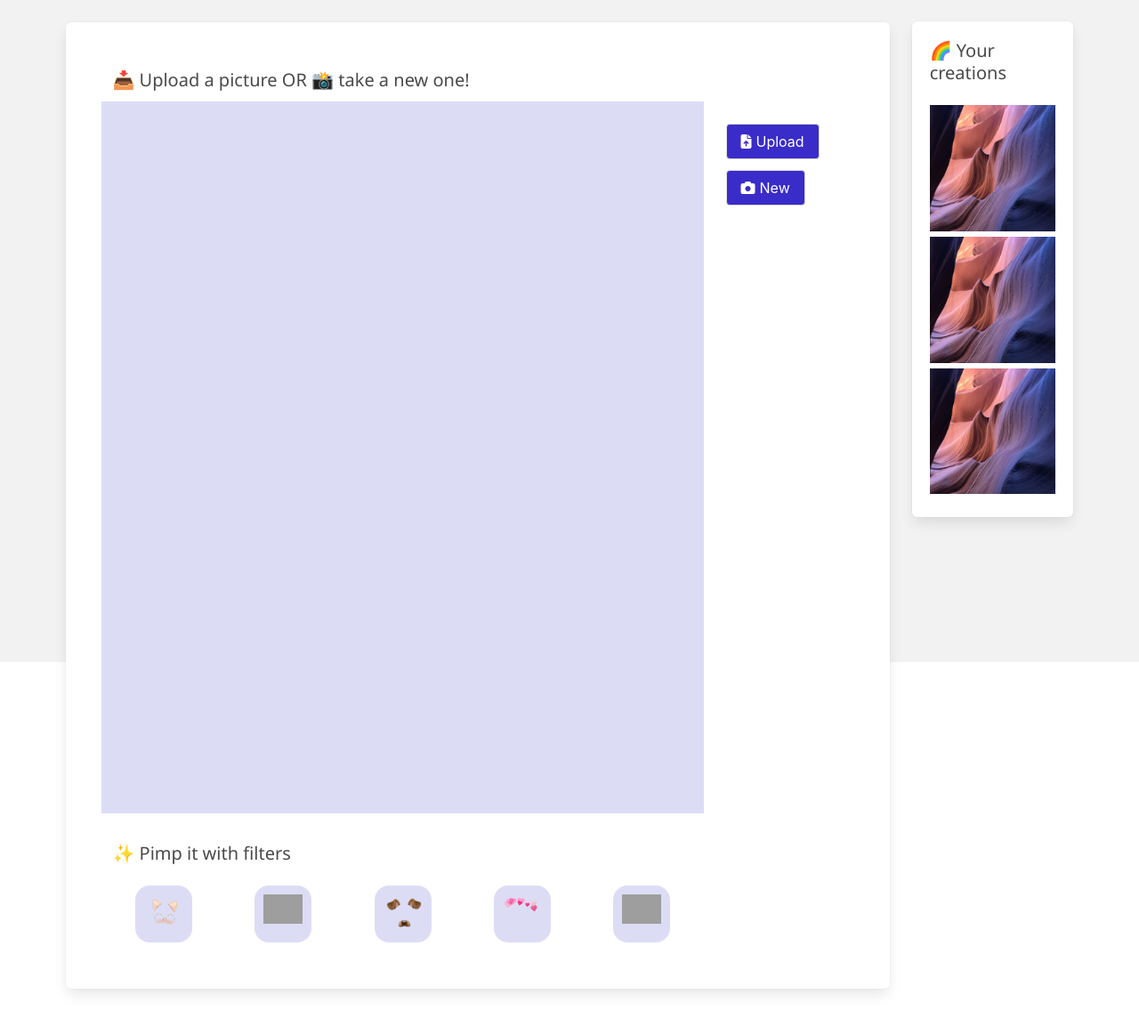
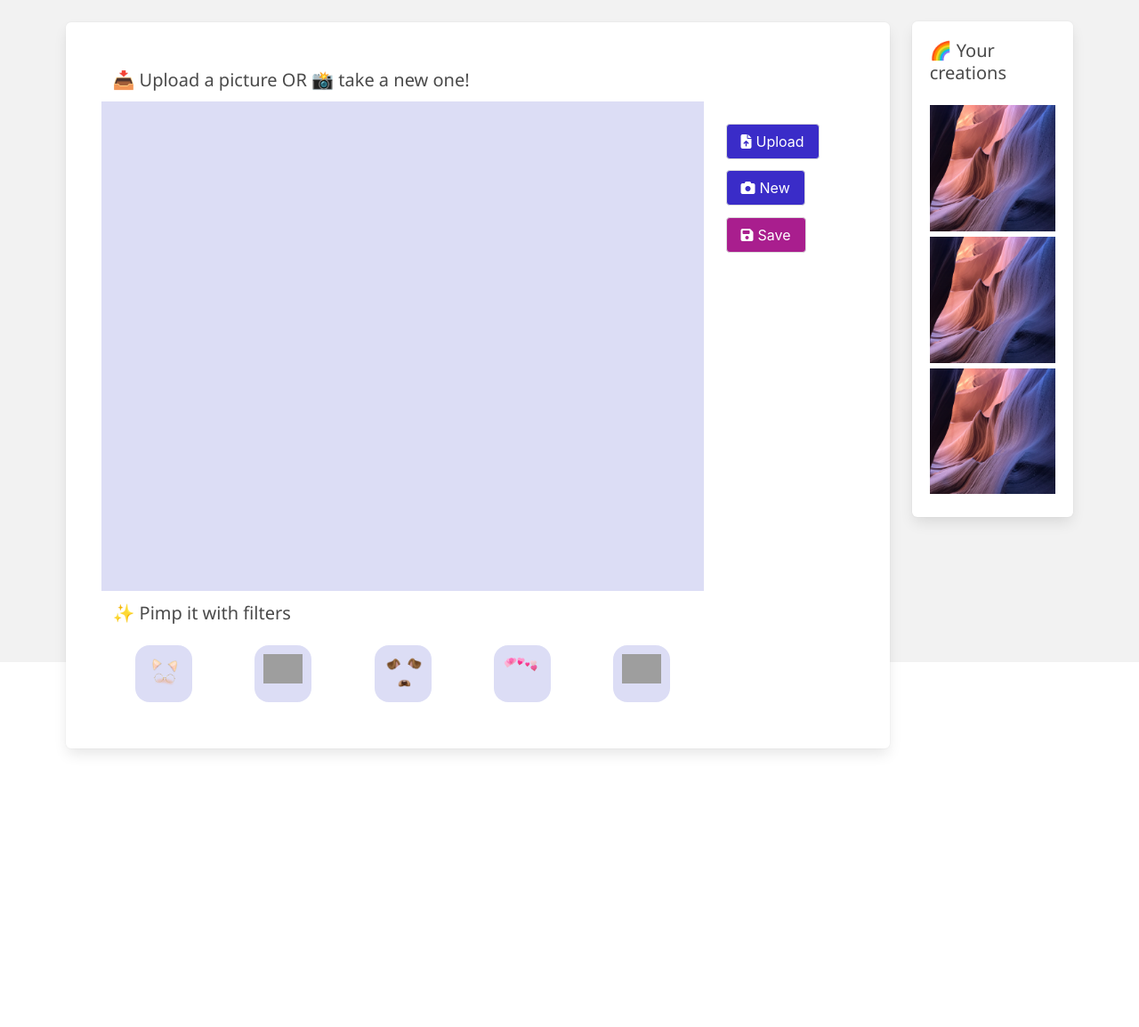
Before and after one commit to Segolene-Alquier/camagru, a PHP site: page /camagru/editing/edit.php in a window 1280 px wide. Shown: the part 56-1210 px from the top of the page at 89% size. After the commit the page ends 903 px from the top, so only its background shows below. Run offline with PHP 8.4, Linux system fonts and the light colour scheme; data that the repository does not hold is empty; some libraries are stand-ins or nearby versions; grey boxes are pictures that could not be loaded.

Commit message:
mange to get the canvas URL. need to save it now

```diff
--- a/camagru.css
+++ b/camagru.css
@@ -118,8 +118,18 @@ body{
 .edit-left-image {
 	background-color: rgb(141, 142, 223, 0.3);
 	width: 600px;
-	height: 400px;
+	height: 550px;
 	margin-bottom: 20px;
+	display: flex;
+	flex-direction: row;
+	margin: auto;
+
+}
+.webcam {
+	display: flex;
+	flex-direction: row;
+	margin: auto;
+	/* background-color: gold; */
 }
 .edit-left-buttons {
 
--- a/editing/edit.js
+++ b/editing/edit.js
@@ -1,5 +1,4 @@
 // DISPLAY VIDEO //
-
 var video = document.querySelector("#video");
 
 if (navigator.mediaDevices.getUserMedia) {
@@ -23,6 +22,15 @@ document.getElementById("snap").addEventListener("click", function() {
 	video.style.display = "none";
 });
 
+document.getElementById("save").addEventListener("click", function() {
+  const data = canvas.toDataURL('image/png');
+  save.href = data;
+  console.log(data);
+  // photo.setAttribute('src', data);
+  // document.upload_image.picture.value = data;
+});
+
+
 // UPLOAD MODAL APPEARS & DISAPPEARS
 $("#showModal").click(function() {
 	$(".modal").addClass("is-active");
@@ -30,65 +38,6 @@ $("#showModal").click(function() {
 $("#modal-close").click(function() {
 	$(".modal").removeClass("is-active");
 });
-
-// (function() {
-
-// 	var streaming = false,
-// 		video        = document.querySelector('#video'),
-// 		cover        = document.querySelector('#cover'),
-// 		canvas       = document.querySelector('#canvas'),
-// 		// photo        = document.querySelector('#photo'),
-// 		startbutton  = document.querySelector('#startbutton'),
-// 		width = 320,
-// 		height = 0;
-
-// 	navigator.getMedia = ( navigator.getUserMedia ||
-// 						   navigator.webkitGetUserMedia ||
-// 						   navigator.mozGetUserMedia ||
-// 						   navigator.msGetUserMedia);
-
-// 	navigator.getMedia(
-// 	  {
-// 		video: true,
-// 		audio: false
-// 	  },
-// 	  function(stream) {
-// 		if (navigator.mozGetUserMedia) {
-// 		  video.mozSrcObject = stream;
-// 		} else {
-// 		  var vendorURL = window.URL || window.webkitURL;
-// 		//   video.src = vendorURL.createObjectURL(stream);
-// 		  video.mozSrcObject = stream;
-// 		}
-// 		video.play();
-// 	  },
-// 	  function(err) {
-// 		console.log("An error occured! " + err);
-// 	  }
-// 	);
-
-// 	video.addEventListener('canplay', function(ev){
-// 	  if (!streaming) {
-// 		height = video.videoHeight / (video.videoWidth/width);
-// 		video.setAttribute('width', width);
-// 		video.setAttribute('height', height);
-// 		canvas.setAttribute('width', width);
-// 		canvas.setAttribute('height', height);
-// 		streaming = true;
-// 	  }
-// 	}, false);
-
-// 	function takepicture() {
-// 	  canvas.width = width;
-// 	  canvas.height = height;
-// 	  canvas.getContext('2d').drawImage(video, 0, 0, width, height);
-// 	  var data = canvas.toDataURL('image/png');
-// 	//   photo.setAttribute('src', data);
-// 	}
-
-// 	startbutton.addEventListener('click', function(ev){
-// 		takepicture();
-// 	  ev.preventDefault();
-// 	}, false);
-
-//   })();
+$("#cancel-close").click(function() {
+	$(".modal").removeClass("is-active");
+});
--- a/editing/edit.php
+++ b/editing/edit.php
@@ -12,11 +12,11 @@ if (isset($_POST['uploadBtn']) && $_POST['uploadBtn'] == 'Upload')
 		$image->upload();
 	}
 }
-if (isset($_POST['newPicture']) && $_POST['newPicture'] == 'Take Picture')
-{
-		$image->takePicture($_POST['image']);
+// if (isset($_POST['newPicture']) && $_POST['newPicture'] == 'Take Picture')
+// {
+// 		$image->takePicture(#canvas);
 
-}
+// }
 // $allImagesFromCurrentUser = $image->showByUserId($userdata['id']);
 // if (isset($_GET['action']) && $_GET['action'] === "delete" && isset($_GET['image_id']))
 // 	$image->delete($userdata['id'], $_GET['image_id']);
@@ -48,25 +48,11 @@ if (isset($_POST['newPicture']) && $_POST['newPicture'] == 'Take Picture')
 					<div class="edit-left-top">
 					<h2 class="subtitle">📥 Upload a picture OR 📸 take a new one! </h2>
 						<div class="columns ">
-							<div class="column is-four-fifths edit-left-image" style="height: 800px;">
-							<!-- <video id="video" autoplay="true" style="background-color:gold;"></video>
-							<button id="startbutton">Prendre une photo</button>
-							<canvas id="canvas" style="background-color:golpinkd;"></canvas> -->
-
-
-							<video id="video" width="640" height="480" autoplay></video>
-							<!-- <button id="snap">Snap Photo</button> -->
-							<canvas id="canvas" width="500" height="500"></canvas>
-							<!-- <img src="http://placekitten.com/g/320/261" id="photo" alt="photo"> -->
-<!--
-							<div id="video" hidden>
-								<video id="webcam" autoplay width="600" height="400"></video>
-								<img src="../img/montage/1.png" class="live-mask" id="1" hidden>
-								<div class="buttons">
-									<button id="snap-btn" disabled><span class="fas fa-3x fa-camera"></span></button>
-								</div>
-							</div> -->
-
+							<div class="column is-four-fifths edit-left-image" >
+							<div class="webcam">
+								<video id="video" width="500" height="500" autoplay></video>
+								<canvas id="canvas" width="500" height="500"></canvas>
+							</div>
 
 							</div>
 							<div class="column">
@@ -78,6 +64,7 @@ if (isset($_POST['newPicture']) && $_POST['newPicture'] == 'Take Picture')
 												<p class="modal-card-title">Upload the image of your choice</p>
 												<button id="modal-close" class="delete" aria-label="close"></button>
 											</header>
+											<?php var_dump($_FILES['webcam']['tmp_name']); ?>
 											<section class="modal-card-body">
 												<?php
 													// if (isset($_SESSION['message']) && $_SESSION['message'])
@@ -96,7 +83,7 @@ if (isset($_POST['newPicture']) && $_POST['newPicture'] == 'Take Picture')
 											</section>
 											<footer class="modal-card-foot">
 												<button class="button is-success">Save changes</button>
-												<button class="button">Cancel</button>
+												<button id="cancel-close" class="button">Cancel</button>
 											</footer>
 										</div>
 
@@ -104,8 +91,11 @@ if (isset($_POST['newPicture']) && $_POST['newPicture'] == 'Take Picture')
 									<div class="edit-left-button">
 										<button id="showModal" class="button button-edit" style="background-color: rgb(58, 44, 200); color: white;"><i class="fas fa-file-upload" style="margin-right: 5px;"></i>Upload</button>
 									</div>
-										<div class="edit-left-button ">
+									<div class="edit-left-button ">
 										<button id="snap"  class="button button-edit" name="newPicture" value="Take Picture" style="background-color: rgb(58, 44, 200); color: white;"><i class="fas fa-camera" style="margin-right: 5px;"></i>New</button>
+									</div>
+									<div class="edit-left-button ">
+										<button id="save"  class="button button-edit" name="savePicture" value="Save Picture" style="background-color: #A91E8E; color: white;"><i class="fas fa-save" style="margin-right: 5px;"></i>Save</button>
 									</div>
 								</div>
 							</div>
--- a/editing/image_class.php
+++ b/editing/image_class.php
@@ -86,25 +86,30 @@ Class Image {
 	}
 
 
-	function takePicture($img) {
-		// $user_id = $_SESSION['user_id'];
+	// function savePicture($img) {
+	// 	$imageFolder="your folder"; //	This is your folder where you would like to save the file
+	// 	showImage() // - This function will get the image and return the name including the path
 
-		// $folderPath = "../uploads/".$user_id."/";
-		// $image_parts = explode(";base64,", $img);
-		// var_dump($image_parts);
-		// var_dump($img);
 
-		// $image_type_aux = explode("image/", $image_parts[0]);
-		// $image_type = $image_type_aux[1];
-		// var_dump($image_parts[0]);
-		// $image_base64 = base64_decode($image_parts[1]);
-		// $fileName = uniqid() . '.png'; // faire pour toutes extensions
+	// changeImagetoBase64() //- This function will change the image to base64
+	// saveImageToDatabase() //-  It will help you to save the image to database
 
-		// $file = $folderPath . $fileName;
-		// file_put_contents($file, $image_base64);
 
-		// print_r($fileName);
-	}
+	// 	$user_id = $_SESSION['user_id'];
+
+	// 	$folderPath = "../uploads/".$user_id."/";
+	// 	$image_parts = explode(";base64,", $img);
+
+	// 	$image_type_aux = explode("image/", $image_parts[0]);
+	// 	$image_type = $image_type_aux[1];
+	// 	$image_base64 = base64_decode($image_parts[1]);
+	// 	$fileName = uniqid() . '.png'; // faire pour toutes extensions
+
+	// 	$file = $folderPath . $fileName;
+	// 	file_put_contents($file, $image_base64);
+
+	// 	print_r($fileName);
+	// }
 }
 
 
```
